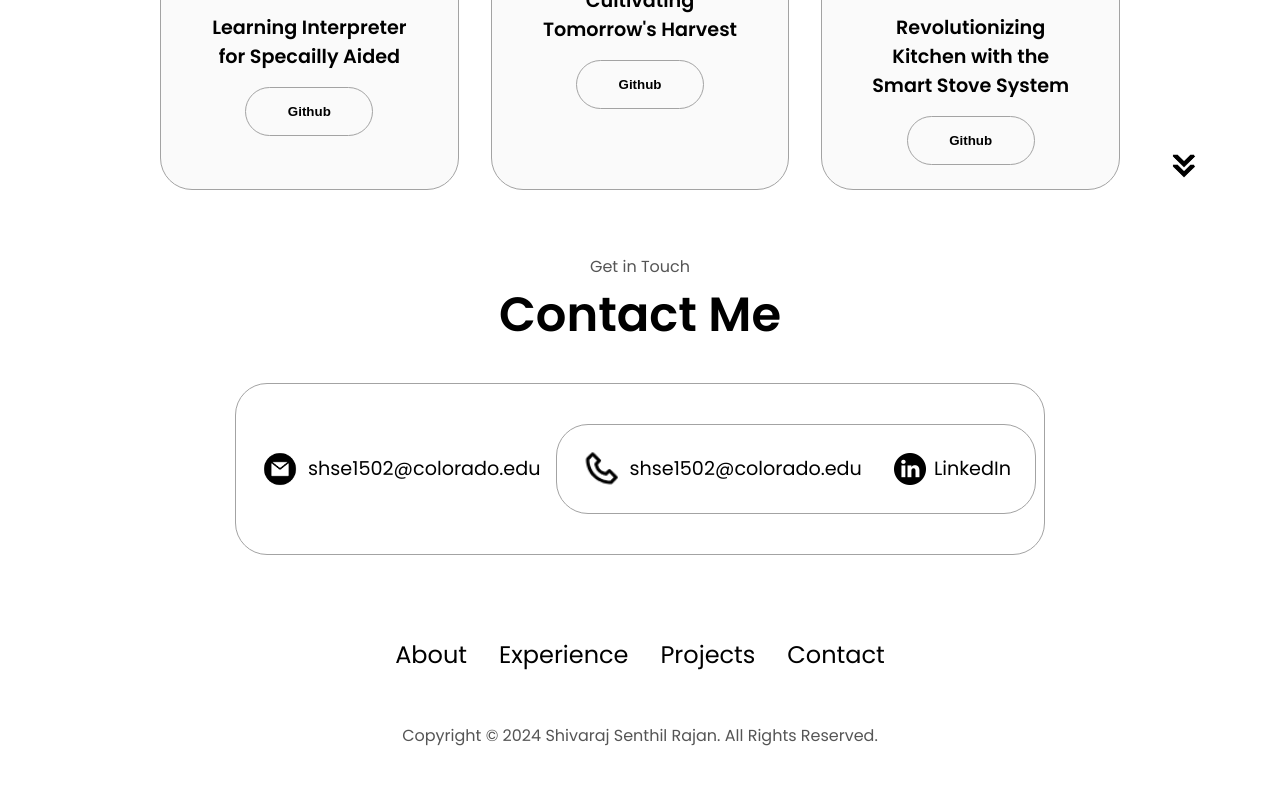
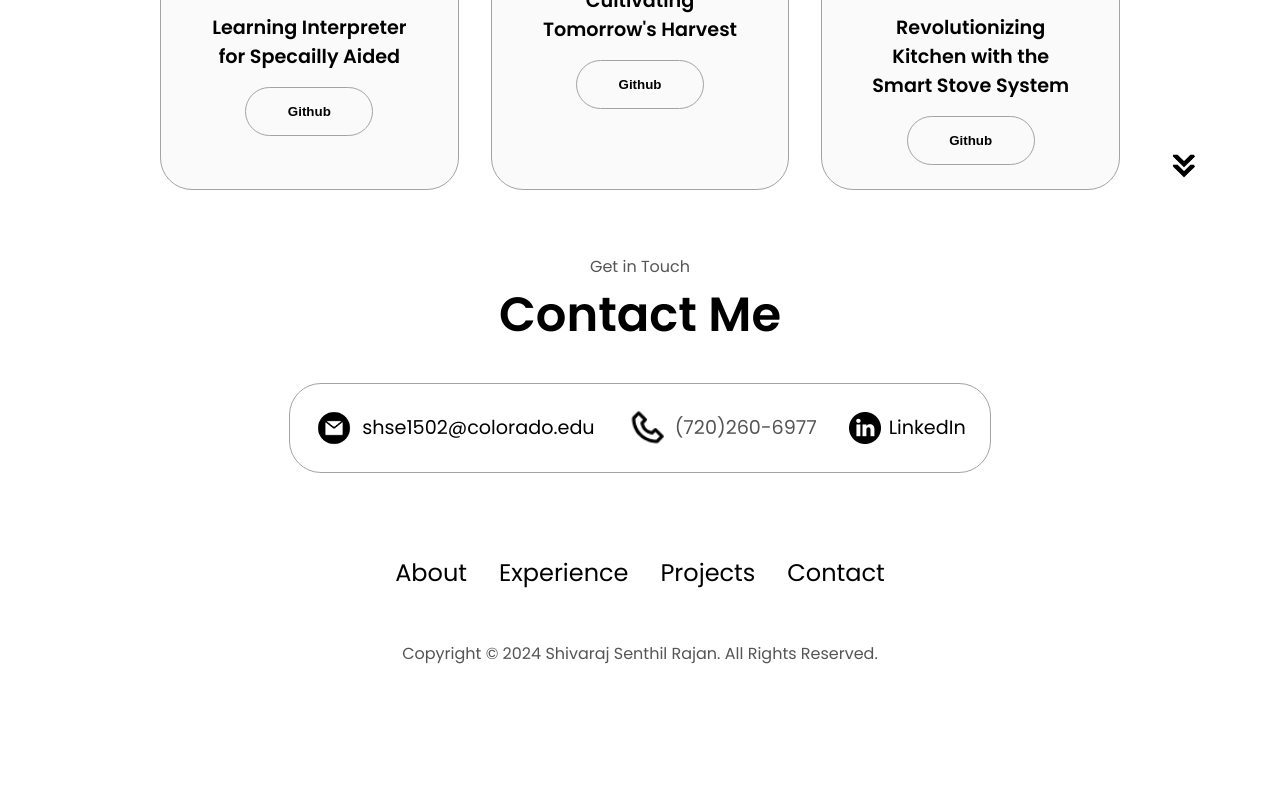
Before and after one commit to Shiva250503ss/Shivaraj-Portfolio, a plain HTML site: page index.html in a window 1280 px wide. Shown: the part 2845-3630 px from the top of the page. After the commit the page ends 3558 px from the top, so only its background shows below. Drawn offline with Linux system fonts and the light colour scheme.

Commit message:
Update index.html

```diff
--- a/index.html
+++ b/index.html
@@ -329,14 +329,14 @@
           />
           <p><a href="mailto:shse1502@colorado.edu">shse1502@colorado.edu</a></p>
         </div>
-        <div class="contact-info-upper-container">
+
           <div class="contact-info-container">
             <img
               src="./assets/phone.png"
               alt="phone numnber"
               class="icon contact-icon phone-icon"
             />
-            <p><a href="mailto:shse1502@colorado.edu">shse1502@colorado.edu</a></p>
+            <p>(720)260-6977</p>
           </div>
 
         <div class="contact-info-container">
```
